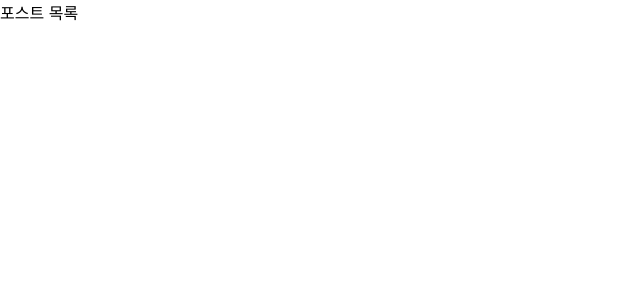
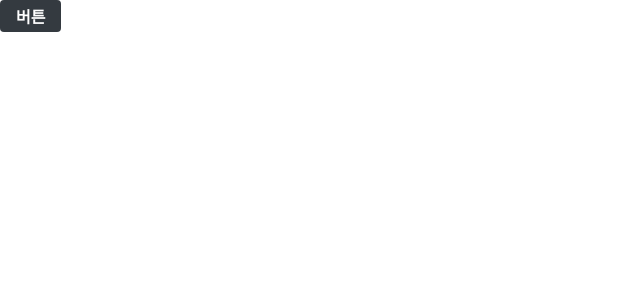
Before and after one commit to treatme030/blog-frontend, a React (Create React App) app: page / in a window 1280 px wide. Shown: the top 300 px of the page, without its empty margins (0-640 px from the left). Built offline with nearby package versions, Linux system fonts and the light colour scheme.

Commit message:
글로벌 스타일 설정

```diff
--- a/package.json
+++ b/package.json
@@ -10,6 +10,7 @@
     "react-dom": "^17.0.2",
     "react-router-dom": "^5.3.0",
     "react-scripts": "4.0.3",
+    "styled-components": "^5.3.3",
     "web-vitals": "^1.0.1"
   },
   "scripts": {
--- /dev/null
+++ b/src/components/common/Button.js
@@ -0,0 +1,22 @@
+import React from 'react';
+import styled from 'styled-components';
+import palette from '../../lib/styles/palette';
+
+const StyledButton = styled.button`
+    border: none;
+    border-radius: 4px;
+    font-size: 1rem;
+    font-weight: bold;
+    padding: 0.25rem 1rem;
+    color: white;
+    outline: none;
+    cursor: pointer;
+    background: ${palette.gray[8]};
+    &:hover {
+        background: ${palette.gray[6]};
+    }
+`;
+
+const Button = (props) => <StyledButton {...props}/>;
+
+export default Button;
--- a/src/index.css
+++ b/src/index.css
@@ -1,10 +1,31 @@
 body {
   margin: 0;
+  padding: 0;
   font-family: -apple-system, BlinkMacSystemFont, 'Segoe UI', 'Roboto', 'Oxygen',
     'Ubuntu', 'Cantarell', 'Fira Sans', 'Droid Sans', 'Helvetica Neue',
     sans-serif;
   -webkit-font-smoothing: antialiased;
   -moz-osx-font-smoothing: grayscale;
+  box-sizing: border-box;
+  min-height: 100%;
+}
+
+#root {
+  min-height: 100%;
+}
+
+/* 회원 인증 페이지에서 배경 화면을 페이지의 전체 영역에 채우기 위해 */
+html {
+  height: 100%;
+}
+
+a {
+  color: inherit;
+  text-decoration: none;
+}
+
+* {
+  box-sizing: inherit;
 }
 
 code {
--- /dev/null
+++ b/src/lib/styles/palette.js
@@ -0,0 +1,28 @@
+const palette = {
+    gray: [
+      '#f8f9fa',
+      '#f1f3f5',
+      '#e9ecef',
+      '#dee2e6',
+      '#ced4da',
+      '#adb5bd',
+      '#868e96',
+      '#495057',
+      '#343a40',
+      '#212529',
+    ],
+    cyan: [
+      '#e3fafc',
+      '#c5f6fa',
+      '#99e9f2',
+      '#66d9e8',
+      '#3bc9db',
+      '#22b8cf',
+      '#15aabf',
+      '#1098ad',
+      '#0c8599',
+      '#0b7285',
+    ],
+  };
+
+  export default palette;
--- a/src/pages/PostListPage.js
+++ b/src/pages/PostListPage.js
@@ -1,8 +1,11 @@
 import React from 'react';
+import Button from '../components/common/Button';
 
 const PostListPage = () => {
     return (
-        <div>포스트 목록</div>
+        <div>
+            <Button>버튼</Button>
+        </div>
     );
 };
 
```
Also changed, not shown: 1 other file (tests, documents, lock files or other folders).
